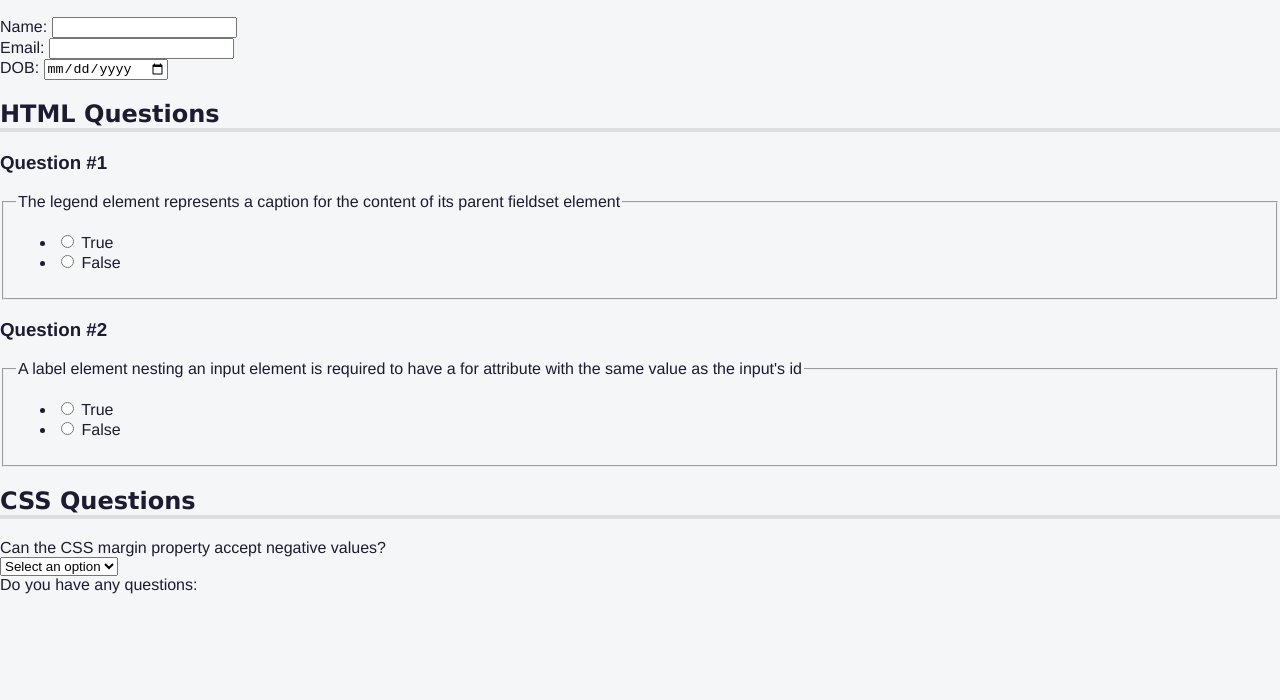
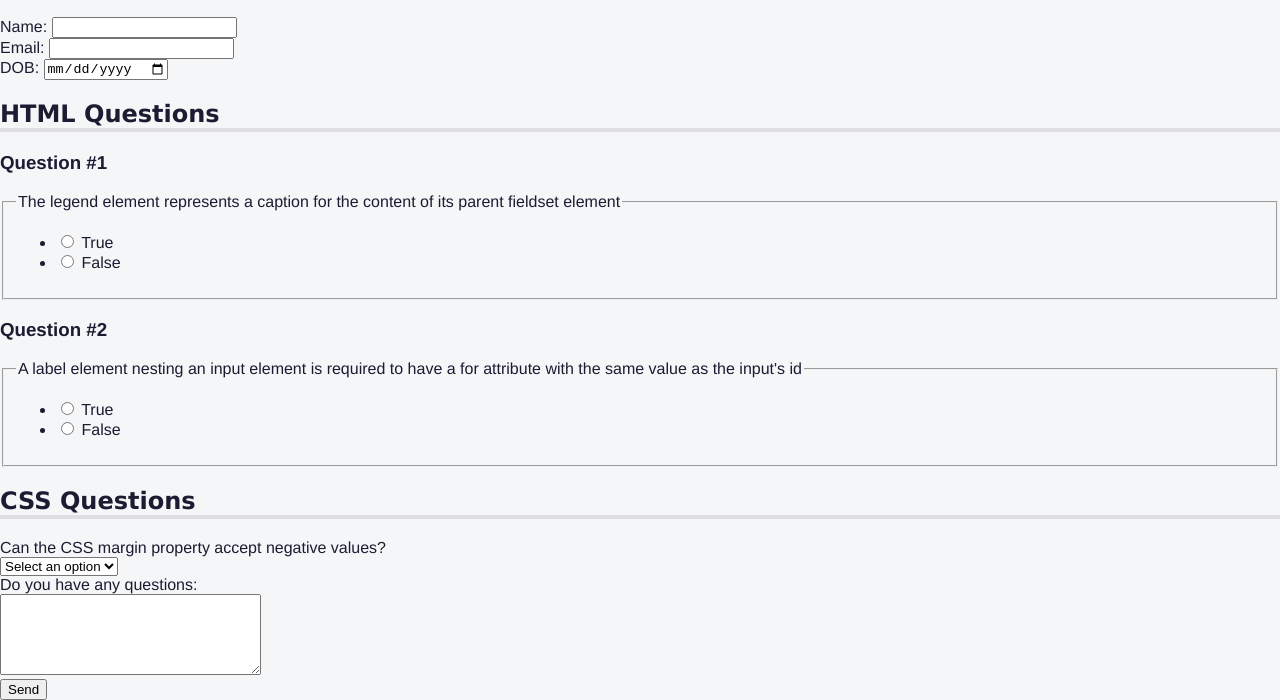
Before and after one commit to lengleman-spec/quiz-exercise, a plain HTML site: page index.html in a window 1280 px wide. Shown: the part 105-805 px from the top of the page. Drawn offline with Linux system fonts and the light colour scheme.

Commit message:
added question 2 and css question section with form submit button

```diff
--- a/index.html
+++ b/index.html
@@ -130,11 +130,20 @@
             </div>
 
             <div class="question-block">
-              <label for="">Do you have any questions:</label>
+              <label for="css-textarea">Do you have any questions:</label>
             </div>
-            <div class="answer"></div>
+            <div class="answer">
+              <textarea
+                name="css-questions"
+                id="css-textarea"
+                rows="5"
+                cols="30"
+              ></textarea>
+            </div>
           </div>
         </section>
+
+        <input type="submit" value="Send" />
       </form>
     </main>
   </body>
```
